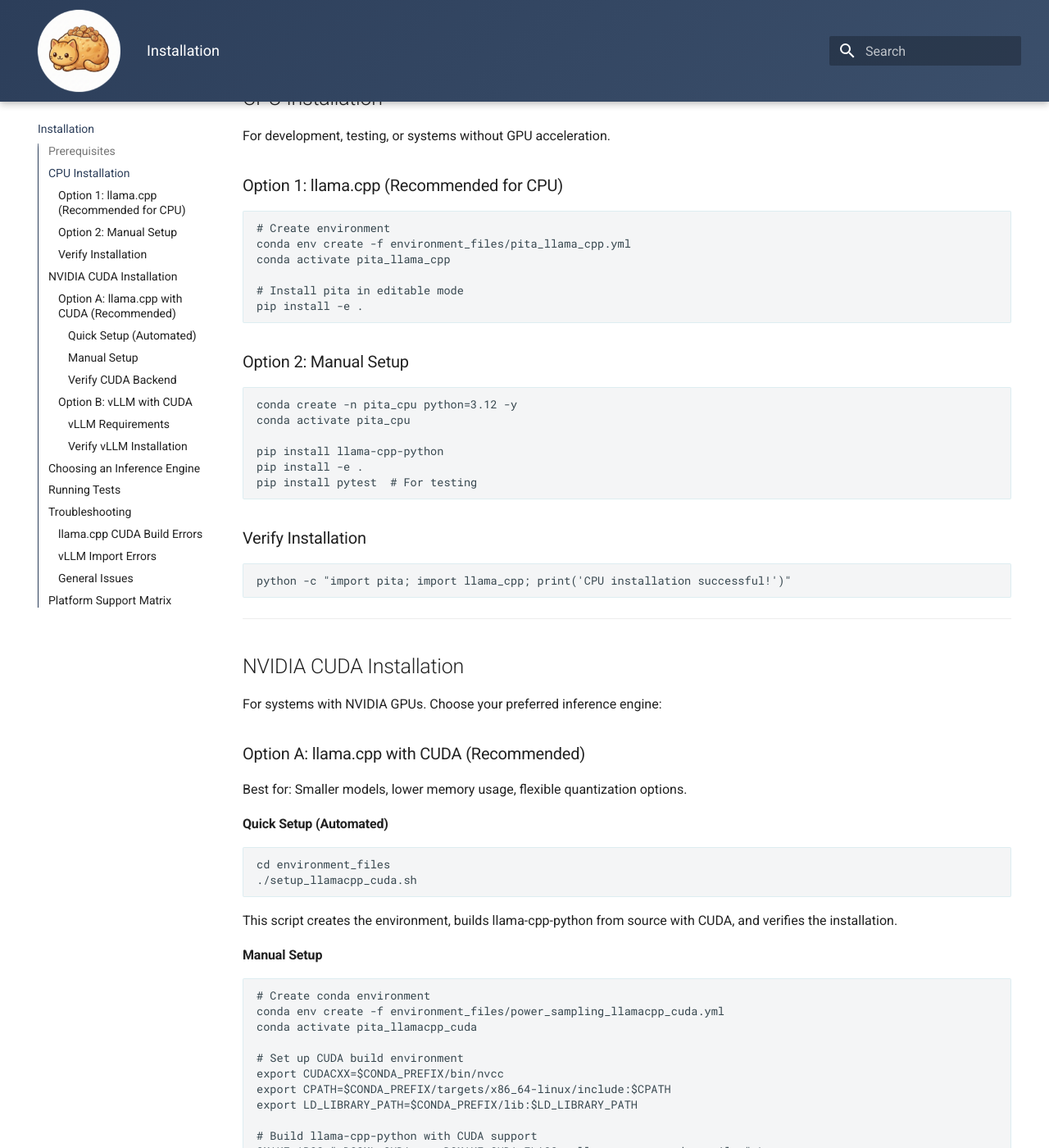
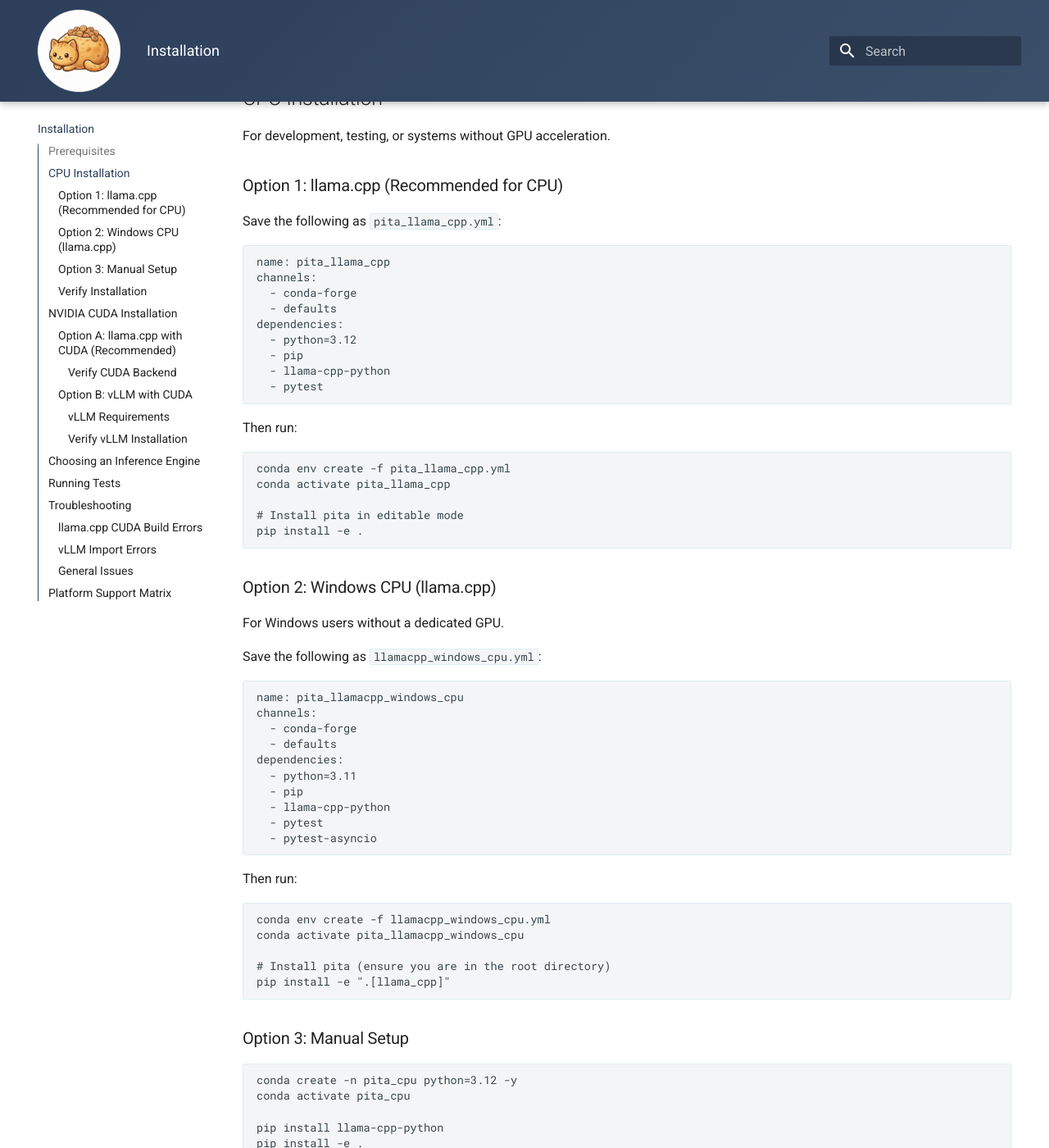
Before and after one commit to cobi-inc/pita, an MkDocs documentation site: the page built from docs/installation.md, in a window 1280 px wide and 1400 px high, scrolled down 520 px. Shown: the whole window at 82% size. Built offline with MkDocs 1.6.1 and Material for MkDocs 9.7.7, drawn with Linux system fonts in a browser that asks for light colours; some of the changed text lies outside the part shown.

Commit message:
added inline .yml files and updated incorrect instructions.

````diff
--- a/docs/installation.md
+++ b/docs/installation.md
@@ -20,16 +20,56 @@ For development, testing, or systems without GPU acceleration.
 
 ### Option 1: llama.cpp (Recommended for CPU)
 
+Save the following as `pita_llama_cpp.yml`:
+```yaml
+name: pita_llama_cpp
+channels:
+  - conda-forge
+  - defaults
+dependencies:
+  - python=3.12
+  - pip
+  - llama-cpp-python
+  - pytest
+```
+
+Then run:
 ```bash
-# Create environment
-conda env create -f environment_files/pita_llama_cpp.yml
+conda env create -f pita_llama_cpp.yml
 conda activate pita_llama_cpp
 
 # Install pita in editable mode
 pip install -e .
 ```
 
-### Option 2: Manual Setup
+### Option 2: Windows CPU (llama.cpp)
+
+For Windows users without a dedicated GPU.
+
+Save the following as `llamacpp_windows_cpu.yml`:
+```yaml
+name: pita_llamacpp_windows_cpu
+channels:
+  - conda-forge
+  - defaults
+dependencies:
+  - python=3.11
+  - pip
+  - llama-cpp-python
+  - pytest
+  - pytest-asyncio
+```
+
+Then run:
+```powershell
+conda env create -f llamacpp_windows_cpu.yml
+conda activate pita_llamacpp_windows_cpu
+
+# Install pita (ensure you are in the root directory)
+pip install -e ".[llama_cpp]"
+```
+
+### Option 3: Manual Setup
 
 ```bash
 conda create -n pita_cpu python=3.12 -y
@@ -56,32 +96,38 @@ For systems with NVIDIA GPUs. Choose your preferred inference engine:
 
 Best for: Smaller models, lower memory usage, flexible quantization options.
 
-#### Quick Setup (Automated)
+Save the following as `llamacpp_cuda.yml`:
+```yaml
+name: pita_llamacpp_cuda
+channels:
+  - defaults
+  - nvidia
+  - conda-forge
+dependencies:
+  - python=3.12
+  - pip
+  - cuda-cudart=12.4.127
+  - cuda-toolkit=12.4.1
+  - cmake
+```
+
+Then run the setup:
 
 ```bash
-cd environment_files
-./setup_llamacpp_cuda.sh
-```
-
-This script creates the environment, builds llama-cpp-python from source with CUDA, and verifies the installation.
-
-#### Manual Setup
-
-```bash
-# Create conda environment
-conda env create -f environment_files/power_sampling_llamacpp_cuda.yml
+# 1. Create environment
+conda env create -f llamacpp_cuda.yml
 conda activate pita_llamacpp_cuda
 
-# Set up CUDA build environment
+# 2. Set up CUDA build environment
 export CUDACXX=$CONDA_PREFIX/bin/nvcc
 export CPATH=$CONDA_PREFIX/targets/x86_64-linux/include:$CPATH
 export LD_LIBRARY_PATH=$CONDA_PREFIX/lib:$LD_LIBRARY_PATH
 
-# Build llama-cpp-python with CUDA support
+# 3. Build llama-cpp-python with CUDA support
 CMAKE_ARGS="-DGGML_CUDA=on -DCMAKE_CUDA_FLAGS=-allow-unsupported-compiler" \
   pip install llama-cpp-python --no-cache-dir
 
-# Install pita
+# 4. Install pita
 pip install -e .
 ```
 
@@ -103,9 +149,31 @@ print('CUDA backend installed:', [l for l in libs if 'cuda' in l])
 
 Best for: Large models, high throughput, production deployments.
 
+Save the following as `vllm_cuda.yml`:
+```yaml
+name: pita_vllm_cuda
+channels:
+  - defaults
+  - nvidia
+  - conda-forge
+dependencies:
+  - python=3.12
+  - pip
+  - cuda-toolkit=12.8
+  - cxx-compiler
+  - redis-server
+  - pip:
+    - vllm==0.11.0
+    - pandas==2.3.3
+    - datasets==4.3.0
+    - regex==2025.9.18
+```
+
+Then run:
+
 ```bash
 # Create environment with vLLM and CUDA 12.8
-conda env create -f environment_files/vllm_cuda.yml
+conda env create -f vllm_cuda.yml
 conda activate pita_vllm_cuda
 
 # Install pita
````
